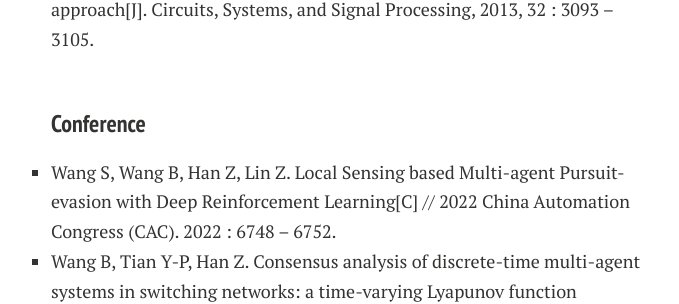
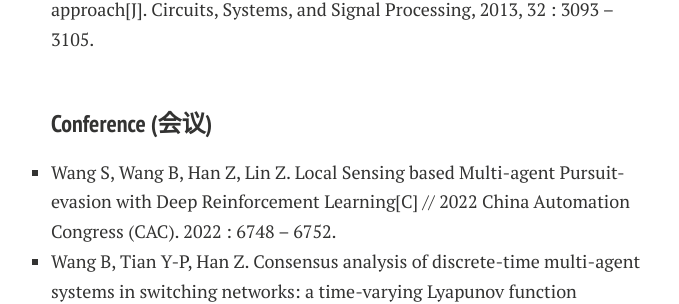
Before and after one commit to wennboo/wennboo.github.io, a Jekyll site: the page built from publications.md, in a window 1280 px wide and 900 px high, scrolled down 1699 px. Shown: the part 152-456 px from the top of the window, without its empty margins (309-988 px from the left). Built offline with Jekyll 4.4.1, drawn with Linux system fonts in a browser that asks for light colours; nearby versions of some CDN libraries; comment, search, counter and statistics services are not loaded; a style sheet for code colours, icons or effects is not loaded.

Commit message:
Update publications.md

```diff
--- a/publications.md
+++ b/publications.md
@@ -28,7 +28,7 @@ title: Publications
 - Xie D, Zhang H, Zhang H, Wang B. Exponential stability of switched systems with unstable subsystems: a mode-dependent average dwell time approach[J]. Circuits, Systems, and Signal Processing, 2013, 32 : 3093 – 3105.
 
   <br>
-#### Conference
+#### Conference (会议)
 
 - Wang S, Wang B, Han Z, Lin Z. Local Sensing based Multi-agent Pursuit-evasion with Deep Reinforcement Learning[C] // 2022 China Automation Congress (CAC). 2022 : 6748 – 6752.
 - Wang B, Tian Y-P, Han Z. Consensus analysis of discrete-time multi-agent systems in switching networks: a time-varying Lyapunov function method[C]// 2021 40th Chinese Control Conference (CCC). 2021 : 5228 – 5233.
```
